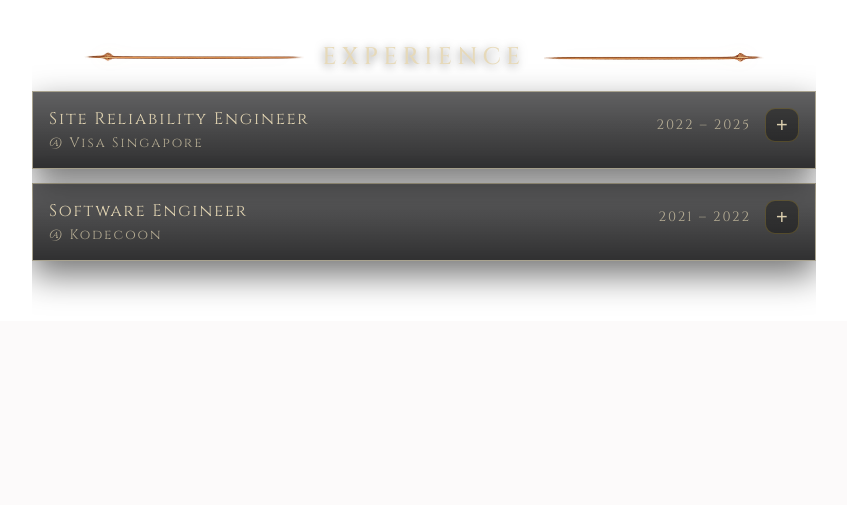
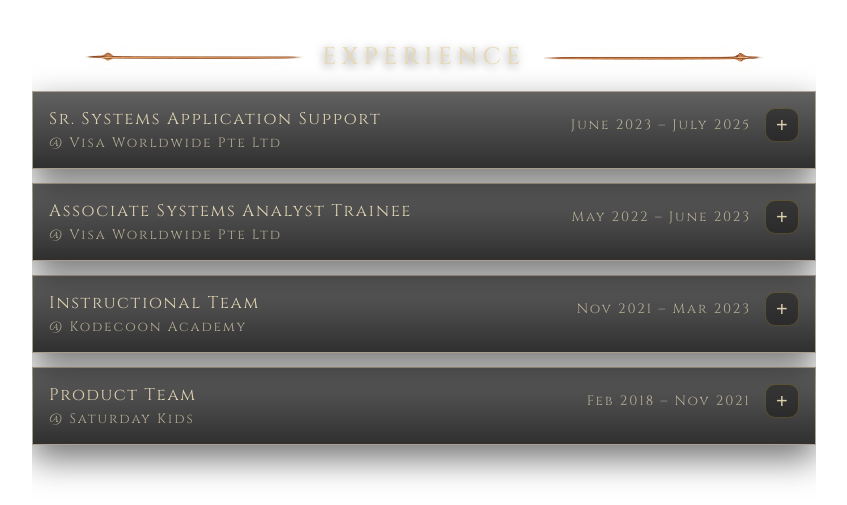
Before and after one commit to chrysaliswoon/2026_personalportfolio, a Flask app: page /about in a window 1280 px wide. Shown: the part 801-1306 px from the top of the page, without its empty margins (390-1237 px from the left). Before the commit the page ends 1096 px from the top, so only its background shows below. Run offline with Flask 3, Linux system fonts and the light colour scheme.

Commit message:
Updated experience section

```diff
--- a/api/index.py
+++ b/api/index.py
@@ -83,35 +83,13 @@ PROFILE = {
 }
 
 PROJECTS = [
-        {
-        "slug": "cloudscale",
-        "title": "Cloud Scale",
-        "subtitle": "Automated Report Generation Using AWS Cloud Services",
-        "image": "assets/projects/cloudscale.png",
-        "stack": ["AWS Lambda", "EC2", "Apache Superset"],
-        "shots": [
-
-        ],
-
-        "description": (
-            "Designed a scalable analytics platform using cost-effective, "
-            "serverless architecture with AWS Lambda. Visualized real-time "
-            "data pipelines with Superset and integrated monitoring to track usage."
-        ),
-        "links": {
-            "docs": "https://your-gitbook-link",
-            "github": None,
-            "demo": None
-        },
-        "tags": ["Cloud", "Serverless", "Analytics"],
-        "featured": True
-    },
 
     {
         "slug": "booktribe",
         "title": "BookTribe",
         "subtitle": "Reading Platform Using Modern Full-Stack Architecture",
         "image": "assets/projects/booktribe.png",
+         "modal_image": "",
         "stack": ["Angular", "Spring Boot", "MySQL", "DigitalOcean"],
                         "shots": [
                             "assets/projects/booktribe/register.png",
@@ -139,6 +117,7 @@ PROJECTS = [
         "title": "Finance Tracker",
         "subtitle": "Collaborative Expense Tracking App",
         "image": "assets/projects/finance_tracker.png",
+                 "modal_image": "",
         "stack": [
             "MongoDB", "Express.js", "React", "Node.js", "Vercel"
         ],
@@ -154,6 +133,32 @@ PROJECTS = [
         },
         "tags": ["MERN", "CI/CD", "Collaboration"],
         "featured": False
+    },
+            {
+        "slug": "cloudscale",
+        "title": "Cloud Scale",
+        "subtitle": "Automated Report Generation Using AWS Cloud Services",
+        "image": "assets/projects/cloudscale.png",
+        "modal_image": "assets/projects/cloudscale.png",
+        "stack": ["AWS Lambda", "EC2", "Apache Superset"],
+        "shots": [
+            "assets/projects/cloudscale/dashboard.png",
+            "assets/projects/cloudscale/login.png",
+            "assets/projects/cloudscale/project_structure.png"
+        ],
+
+        "description": (
+            "This capstone project is designed to demonstrate the use of AWS infrastructure for managing scalable cloud environments, a serverless Lambda-based application, and Apache Superset for data visualization.\n\n"
+            "The goal is to provide a solution that integrates these components to offer efficient, scalable, and user-friendly data management and visualization."
+
+        ),
+        "links": {
+            "docs": "https://chrysalis-1.gitbook.io/sctp-capstone-project/",
+            "github": None,
+            "demo": None
+        },
+        "tags": ["Cloud", "Serverless", "Analytics"],
+        "featured": True
     },
     {
         "slug": "catris",
@@ -174,34 +179,62 @@ PROJECTS = [
 
 EXPERIENCES = [
   {
-    "role": "Site Reliability Engineer",
-    "company": "Visa Singapore",
-    "dates": "2022 – 2025",
-    "location": "Singapore",
+    "role": "Sr. Systems Application Support",
+    "company": "Visa Worldwide Pte Ltd",
+    "dates": "June 2023 – July 2025",
     "links": {
       "website": "https://www.visa.com"
     },
-    "summary": "Supported high-availability payment systems, incident response, and reliability improvements across production environments.",
+    "summary": "Supported mission-critical zTPF mainframe systems powering global payment transactions, ensuring high availability and operational reliability.",
     "bullets": [
-      "Led incident triage, escalation, and RCA documentation in regulated environments.",
-      "Built automation to reduce operational toil and improve monitoring coverage.",
-      "Collaborated cross-functionally to deploy changes safely and maintain SLAs."
+      "Provided system-level operational support for Visa’s zTPF mainframe environments powering global payment transactions.",
+      "Troubleshoot technical incidents, coordinated with cross-regional engineering teams, and ensured uptime compliance.",
+      "Authored detailed technical documentation for MQ channel configurations and system workflows.",
+      "Assisted infrastructure teams with deployments and configuration updates to support zero-downtime change initiatives.",
+      "Collaborated with global support and development teams to analyze and resolve performance issues."
     ],
-    "tags": ["SRE", "Incident Response", "Monitoring", "Automation", "Linux"]
+    "tags": ["Mainframe Systems", "Incident Management", "High Availability", "Production Support", "Global Operations"]
   },
   {
-    "role": "Software Engineer",
-    "company": "Kodecoon",
-    "dates": "2021 – 2022",
-    "location": "Singapore",
+    "role": "Associate Systems Analyst Trainee",
+    "company": "Visa Worldwide Pte Ltd",
+    "dates": "May 2022 – June 2023",
     "links": {},
-    "summary": "Delivered software features and supported deployments in a fast-paced environment.",
+    "summary": "Provided frontline operational support for enterprise systems, responding to incidents, monitoring system health, and escalating issues through ITSM workflows.",
     "bullets": [
-      "Implemented features and bug fixes across web applications.",
-      "Worked with Git workflows and collaborated with stakeholders for delivery."
+      "Responded to IT incidents and system alerts, assisting in maintaining 24/7 operational reliability.",
+      "Monitored system metrics and escalated issues through ServiceNow and internal ticketing systems.",
+      "Documented recurring issues and contributed to internal knowledge bases for smoother handovers.",
+      "Supported production system maintenance and user access management processes in alignment with ITIL standards."
     ],
-    "tags": ["JavaScript", "Web Dev", "Git"]
-  }
+    "tags": ["IT Operations", "Monitoring & Alerts", "ServiceNow", "ITIL", "Production Support"]
+  },
+    {
+    "role": "Instructional Team",
+    "company": "Kodecoon Academy",
+    "dates": "Nov 2021 – Mar 2023",
+    "links": {},
+    "summary": "Combined technical expertise with teaching and program design to make software development accessible and engaging for learners.",
+    "bullets": [
+      "Delivered hands-on programming instruction in Python, JavaScript, and web development (HTML/CSS/JS) to youth learners.",
+      "Spearheaded curriculum redesign initiatives, increasing student retention rates by 40%.",
+      "Collaborated with internal dev teams to produce scalable digital learning materials and optimize content delivery pipelines.",
+    ],
+    "tags": ["Technical Education", "Python & Javascript", "Curriculum Design", "EdTech", "Content Delivery"]
+  },
+      {
+    "role": "Product Team",
+    "company": "Saturday Kids",
+    "dates": "Feb 2018 – Nov 2021",
+    "links": {},
+    "summary": "Bridged product thinking with execution, ensuring that growth was supported by automation, documentation, and repeatable workflows.",
+    "bullets": [
+      "Designed and launched 8+ technical education products, contributing to consistent annual revenue growth.",
+      "Developed an internal ATS system using Airtable, automating 60% of recruitment workflows and reducing manual HR processes.",
+      "Standardized onboarding frameworks for new technical instructors, cutting training time by 50% through reusable documentation and process improvements.",
+    ],
+    "tags": ["Product Development", "Process Automation", "Airtable", "Operations & Optimization"]
+  },
 ]
 
 
--- a/static/css/profile.css
+++ b/static/css/profile.css
@@ -469,3 +469,26 @@ html, body {
   min-height: calc(100vh - 140px);
   border-radius: 18px;
 }
+
+/* Image-based social icons only */
+.social-icon {
+  display: inline-flex;
+  align-items: center;
+  justify-content: center;
+}
+
+/* Normalize image size */
+.social-icon img {
+  width: 18px;
+  height: 18px;
+  object-fit: contain;
+  display: block;
+  filter: brightness(0.95);
+}
+
+/* Optional: match hover glow */
+.social a:hover img {
+  filter:
+    brightness(1.05)
+    drop-shadow(0 0 6px rgba(212,175,55,0.45));
+}
--- a/static/css/projects.css
+++ b/static/css/projects.css
@@ -306,6 +306,7 @@
   margin: 0;
   color: rgba(230,216,181,0.86);
   line-height: 1.75;
+  white-space: pre-line;
 }
 
 .pmodal-stack {
--- a/static/js/project.js
+++ b/static/js/project.js
@@ -12,7 +12,7 @@
 
     // image
     const img = document.getElementById("pmodalImage");
-    img.src = "/static/" + project.image;
+    img.src = "/static/" + project.modal_image;
     img.alt = project.title ? `${project.title} preview` : "Project preview";
 
     // stack pills
```
Also changed, not shown: templates/profile_base.html (+45 -10 lines), static/assets/gitbook_logo.png (added), static/assets/projects/cloudscale/cover.png (added), static/assets/projects/cloudscale/dashboard.png (added), static/assets/projects/cloudscale/login.png (added), static/assets/projects/cloudscale/project_structure.png (added), static/assets/tech/jira.png (added), static/assets/tech/mongodb.png (added), static/assets/tech/redis.png (added), static/assets/tech/sql.png (added).
